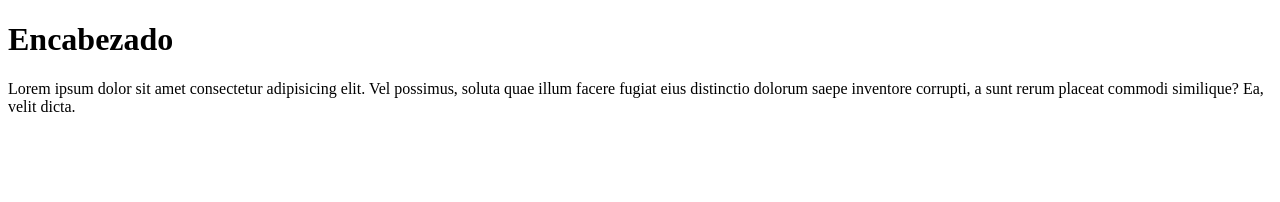
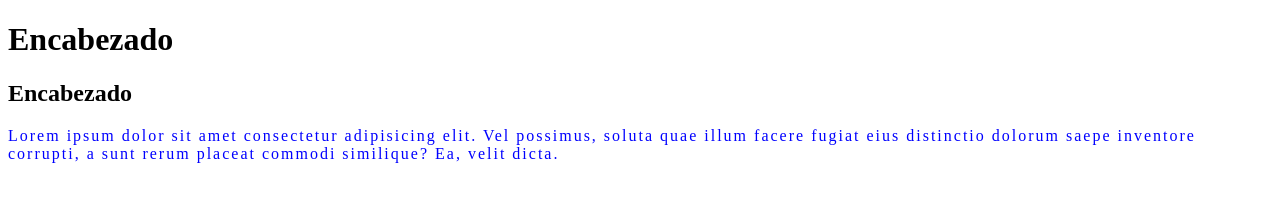
Before and after one commit to MavisDB/generation_bootcamp, a plain HTML site: page generation_html/intro_aplicaciones_web/index.html in a window 1280 px wide. Drawn offline with Linux system fonts and the light colour scheme.

Commit message:
Se modifico el archivo .css y se realizo el enlace

```diff
--- a/generation_html/intro_aplicaciones_web/assets/CSS/styles.css
+++ b/generation_html/intro_aplicaciones_web/assets/CSS/styles.css
@@ -0,0 +1,4 @@
+p{
+    color: blue;
+    letter-spacing: 2px;
+}
--- a/generation_html/intro_aplicaciones_web/index.html
+++ b/generation_html/intro_aplicaciones_web/index.html
@@ -8,7 +8,10 @@
 </head>
 <body>
     <h1>Encabezado</h1>
+    <h2> Encabezado
+    </h2>
     <p>Lorem ipsum dolor sit amet consectetur adipisicing elit. Vel possimus, soluta quae illum facere fugiat eius distinctio dolorum saepe inventore corrupti, a sunt rerum placeat commodi similique? Ea, velit dicta.</p>
 
 </body>
+<link rel="stylesheet" href="assets/css/styles.css">
 </html>
```
